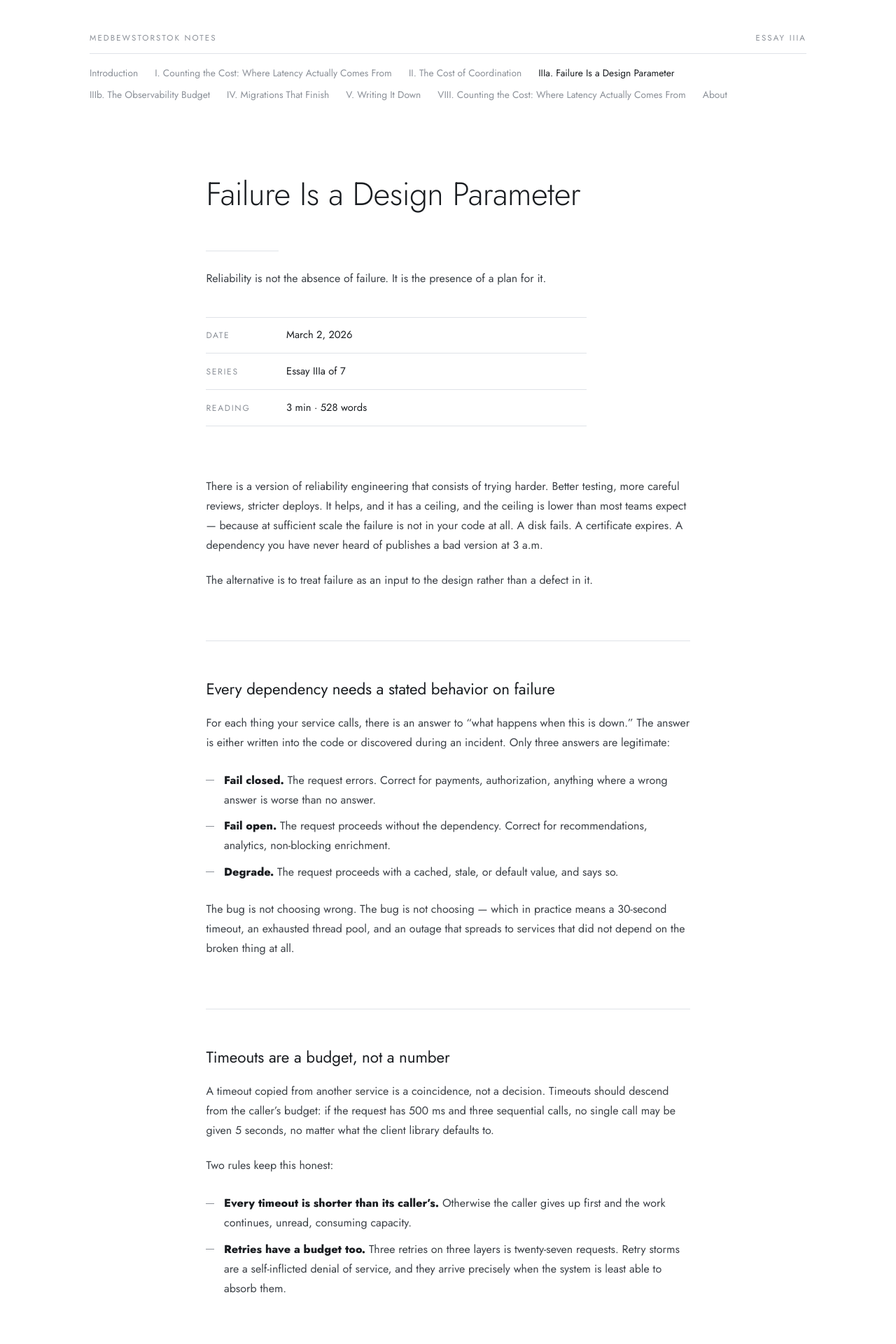
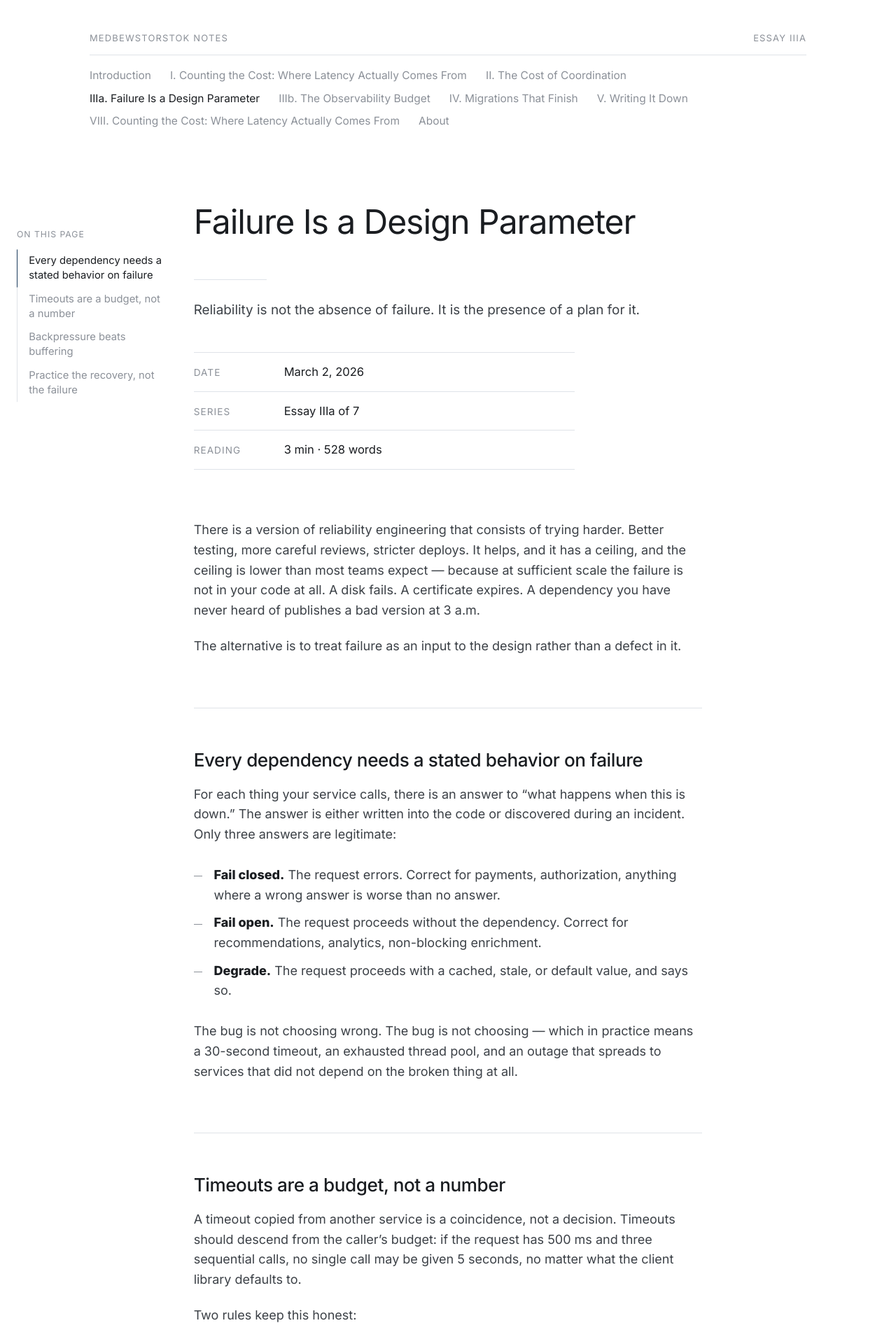
Before and after one commit to arata-hoshino/arata-hoshino.github.io, a Jekyll site: the page built from _essays/failure-is-a-design-parameter.md, in a window 1280 px wide. Shown: the top 1920 px of the page at 70% size. Built offline with Jekyll 4.4.1, drawn with Linux system fonts in a browser that asks for light colours.

Commit message:
Set the type after the OpenAI article pages, and add a section rail
Swap the geometric sans for Inter, a neutral grotesque, across the whole
site including the header: 18px body at 400 and line-height 1.6, titles at
3rem and 400 with -0.022em tracking, label tracking down from 0.14em to
0.08em so it sits with a grotesque. The reading column comes in to 64ch to
hold its length at the larger size. The layout is untouched.

Essays and pages with two or more sections now carry a rail in the left
margin listing them — click to jump, current section marked while you
scroll. It is built from the DOM, so it follows whatever headings a page
has, and it appears only where there is a margin to hold it.

OpenAI Sans is proprietary, so Inter stands in for it.

Co-Authored-By: Claude Opus 5 (1M context) <noreply@anthropic.com>

```diff
--- a/_layouts/default.html
+++ b/_layouts/default.html
@@ -8,7 +8,7 @@
     <title>{% if page.title and page.url != '/' %}{{ page.title }} · {% endif %}{{ site.title }}</title>
     <link rel="preconnect" href="https://fonts.googleapis.com">
     <link rel="preconnect" href="https://fonts.gstatic.com" crossorigin>
-    <link href="https://fonts.googleapis.com/css2?family=Jost:ital,wght@0,300;0,400;0,500;0,800;1,400&family=IBM+Plex+Mono:wght@400;500&display=swap" rel="stylesheet">
+    <link href="https://fonts.googleapis.com/css2?family=Inter:ital,opsz,wght@0,14..32,300..800;1,14..32,400&family=IBM+Plex+Mono:wght@400;500&display=swap" rel="stylesheet">
     <link rel="icon" href="{{ '/assets/favicon.svg' | relative_url }}" type="image/svg+xml">
     <link rel="stylesheet" href="{{ '/assets/css/style.css' | relative_url }}">
   </head>
@@ -24,5 +24,7 @@
     <footer class="site-footer">
       <p>© {{ "now" | date: "%Y" }} {{ site.author }}. Written in Markdown, built with Jekyll.</p>
     </footer>
+
+    <script src="{{ '/assets/js/section-rail.js' | relative_url }}" defer></script>
   </body>
 </html>
--- a/assets/css/style.css
+++ b/assets/css/style.css
@@ -4,8 +4,8 @@
    The type system is lifted from the Arata Hoshino portfolio deck and
    rebuilt for continuous reading:
 
-   · one geometric sans (Jost/Futura) carries everything
-   · body copy is Regular; titles stay Light and win on size alone
+   · one neutral grotesque (Inter) carries everything, header included
+   · body copy is Regular; titles are Regular too, and win on size alone
    · a running head over a hairline rule opens every page
    · titles are large and LIGHT; emphasis comes from size, not weight
    · labels are uppercase, letterspaced, and either muted or navy
@@ -23,20 +23,24 @@
   --tint: #eef1f5;     /* pale panels */
   --mark: #fdf3c8;
 
-  /* Jost first: macOS ships Futura in Medium only, which reads too heavy
-     for body copy. Jost Light gives the same geometry at a lighter weight. */
-  --sans: Jost, Futura, "Futura PT", "Century Gothic", "Avenir Next", Avenir,
-          "Trebuchet MS", sans-serif;
+  /* A neutral grotesque, after the OpenAI article pages. OpenAI Sans itself
+     is proprietary and undistributable, so Inter stands in for it, with the
+     platform grotesques behind it. */
+  --sans: Inter, -apple-system, BlinkMacSystemFont, "Segoe UI",
+          "Helvetica Neue", Helvetica, Arial, sans-serif;
   --mono: "IBM Plex Mono", "SFMono-Regular", Consolas, monospace;
 
-  --body-size: 12pt;  /* body copy; everything else scales off it in em */
-  --measure: 72ch;    /* reading column, centred on the page */
+  --body-size: 1.125rem;  /* 18px body copy; the rest scales off it in em */
+  --measure: 64ch;        /* reading column, centred on the page */
   --frame: 64rem;     /* the running head, nav and footer span this */
   --gutter: clamp(1.25rem, 5vw, 3.5rem);
 
-  /* Deck-standard letterspacing for the uppercase labels. */
-  --track-head: 0.18em;
-  --track-label: 0.14em;
+  /* Letterspacing for the uppercase labels — tightened to sit with a
+     grotesque rather than a geometric sans. */
+  --track-head: 0.09em;
+  --track-label: 0.08em;
+
+  --rail: 13rem;      /* the section rail in the left margin */
 
   /* Always render light, regardless of the device's dark-mode setting. */
   color-scheme: light;
@@ -57,8 +61,8 @@ body {
   font-family: var(--sans);
   font-size: var(--body-size);
   font-weight: 400;
-  line-height: 1.75;
-  font-feature-settings: "kern" 1, "liga" 1;
+  line-height: 1.6;
+  font-feature-settings: "kern" 1, "liga" 1, "cv11" 1;
   text-rendering: optimizeLegibility;
   -webkit-font-smoothing: antialiased;
 }
@@ -210,12 +214,12 @@ main {
 
 .page-title {
   margin: 0;
-  max-width: 22ch;
+  max-width: 24ch;
   color: var(--ink);
-  font-size: clamp(1.9rem, 4.4vw, 2.9rem);
-  font-weight: 300;
-  line-height: 1.14;
-  letter-spacing: -0.012em;
+  font-size: clamp(2rem, 4.4vw, 3rem);
+  font-weight: 400;
+  line-height: 1.12;
+  letter-spacing: -0.022em;
 }
 
 /* The short rule that sits under every case title in the deck. */
@@ -228,9 +232,11 @@ main {
 }
 
 .page-deck {
-  margin: 1.6em 0 0;
-  max-width: 58ch;
+  margin: 1.5em 0 0;
+  max-width: 54ch;
   color: var(--body);
+  font-size: 1.05em;
+  line-height: 1.55;
 }
 
 /* ---------------------------------------------------- metadata table
@@ -282,34 +288,39 @@ main {
 .prose > *:last-child { margin-bottom: 0; }
 
 .prose p {
-  margin: 0 0 1.4em;
+  margin: 0 0 1.25em;
 }
 
 /* h2 is the deck's section statement: dark, one step up in size, and
    announced by a hairline rather than by weight. */
 .prose h2 {
-  margin: 3.2em 0 0.9em;
-  padding-top: 2.4em;
+  margin: 2.8em 0 0.7em;
+  padding-top: 2.2em;
   border-top: 1px solid var(--rule);
   color: var(--ink);
-  font-size: 1.4em;
-  font-weight: 400;
-  line-height: 1.3;
-  letter-spacing: -0.004em;
+  font-size: 1.45em;
+  font-weight: 500;
+  line-height: 1.25;
+  letter-spacing: -0.016em;
 }
 
 /* h3 is the deck's column label: navy, uppercase, letterspaced. */
 .prose h3 {
-  margin: 2.6em 0 0.9em;
+  margin: 2.4em 0 0.8em;
   color: var(--navy);
-  font-size: 0.78em;
+  font-size: 0.8em;
+}
+
+.prose h2,
+.prose h3 {
+  scroll-margin-top: 2.5rem;
 }
 
 .prose h4 {
-  margin: 2.2em 0 0.7em;
+  margin: 2em 0 0.6em;
   color: var(--ink);
   font-size: 1em;
-  font-weight: 500;
+  font-weight: 600;
 }
 
 .prose strong,
@@ -540,6 +551,77 @@ main {
   color: var(--muted);
 }
 
+/* ------------------------------------------------------- section rail
+
+   Built by assets/js/section-rail.js. It lives in the left margin, so it
+   appears only when there is a margin to live in.                       */
+
+.rail {
+  display: none;
+}
+
+@media (min-width: 78rem) {
+  .rail {
+    display: block;
+    position: fixed;
+    /* centred vertically, which keeps it clear of the running head at the
+       top of the page and of the footer at the bottom */
+    top: 50%;
+    transform: translateY(-50%);
+    left: max(1.5rem, calc(50% - (var(--measure) / 2) - 3.5rem - var(--rail)));
+    z-index: 1;
+    width: var(--rail);
+    max-height: 72vh;
+    overflow-y: auto;
+    overscroll-behavior: contain;
+  }
+}
+
+.rail-label {
+  margin: 0 0 0.9em;
+  color: var(--muted);
+  font-size: 0.68em;
+  font-weight: 400;
+  text-transform: uppercase;
+  letter-spacing: var(--track-label);
+}
+
+.rail-list {
+  margin: 0;
+  padding: 0;
+  list-style: none;
+  border-left: 1px solid var(--rule);
+}
+
+.rail-item {
+  margin: 0;
+}
+
+.rail-item.is-sub .rail-link {
+  padding-left: 2em;
+}
+
+.rail-link {
+  display: block;
+  padding: 0.45em 0 0.45em 1.1em;
+  margin-left: -1px;
+  border-left: 1px solid transparent;
+  color: var(--muted);
+  font-size: 0.82em;
+  line-height: 1.4;
+}
+
+.rail-link:hover,
+.rail-link:focus-visible {
+  color: var(--ink);
+  text-decoration: none;
+}
+
+.rail-link.is-current {
+  border-left-color: var(--navy);
+  color: var(--ink);
+}
+
 /* ------------------------------------------------------------ pager */
 
 .pager {
--- /dev/null
+++ b/assets/js/section-rail.js
@@ -0,0 +1,88 @@
+/* ------------------------------------------------------------------
+   The section rail: a list of the sections inside one essay, parked in
+   the left margin, after the contents rail on the OpenAI article pages.
+   Click an entry to jump to that section; the one you are reading is
+   marked as you scroll.
+
+   Built from the DOM rather than from Liquid, so it stays correct for
+   whatever headings an essay happens to have. Kramdown gives every
+   heading an id (auto_ids), which is what the links point at.
+   ------------------------------------------------------------------ */
+
+(function () {
+  'use strict';
+
+  var prose = document.querySelector('.prose');
+  if (!prose) return;
+
+  var headings = prose.querySelectorAll('h2[id], h3[id]');
+  if (headings.length < 2) return;
+
+  var rail = document.createElement('nav');
+  rail.className = 'rail';
+  rail.setAttribute('aria-label', 'Sections in this essay');
+
+  var label = document.createElement('p');
+  label.className = 'rail-label';
+  label.textContent = 'On this page';
+  rail.appendChild(label);
+
+  var list = document.createElement('ul');
+  list.className = 'rail-list';
+
+  var links = {};
+
+  Array.prototype.forEach.call(headings, function (heading) {
+    var item = document.createElement('li');
+    item.className = 'rail-item' + (heading.tagName === 'H3' ? ' is-sub' : '');
+
+    var link = document.createElement('a');
+    link.className = 'rail-link';
+    link.href = '#' + heading.id;
+    link.textContent = heading.textContent;
+
+    item.appendChild(link);
+    list.appendChild(item);
+    links[heading.id] = link;
+  });
+
+  rail.appendChild(list);
+  document.body.appendChild(rail);
+
+  /* Mark the section currently under the top of the window. Watching a
+     band across the upper third keeps the mark from flickering between
+     two headings that share a screen. */
+  if (!('IntersectionObserver' in window)) return;
+
+  var visible = [];
+
+  var observer = new IntersectionObserver(function (entries) {
+    entries.forEach(function (entry) {
+      var id = entry.target.id;
+      var at = visible.indexOf(id);
+      if (entry.isIntersecting && at === -1) visible.push(id);
+      if (!entry.isIntersecting && at !== -1) visible.splice(at, 1);
+    });
+
+    if (!visible.length) return;
+
+    var order = Array.prototype.map.call(headings, function (h) { return h.id; });
+    var current = visible.slice().sort(function (a, b) {
+      return order.indexOf(a) - order.indexOf(b);
+    })[0];
+
+    Object.keys(links).forEach(function (id) {
+      var isCurrent = id === current;
+      links[id].classList.toggle('is-current', isCurrent);
+      if (isCurrent) {
+        links[id].setAttribute('aria-current', 'true');
+      } else {
+        links[id].removeAttribute('aria-current');
+      }
+    });
+  }, { rootMargin: '0px 0px -70% 0px' });
+
+  Array.prototype.forEach.call(headings, function (heading) {
+    observer.observe(heading);
+  });
+})();
```
Also changed, not shown: README.md.
